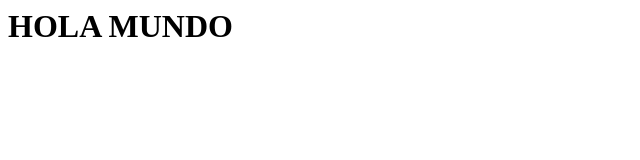
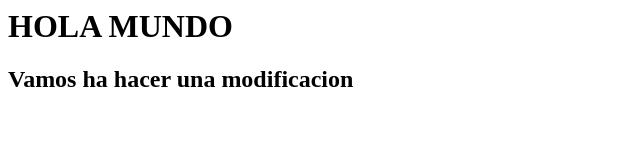
Before and after one commit to raulqlda/taller-git, a plain HTML site: page index.html in a window 1280 px wide. Shown: the whole page, without its empty margins (0-640 px from the left). Drawn offline with Linux system fonts and the light colour scheme.

Commit message:
He añadido un titulo h2

```diff
--- a/index.html
+++ b/index.html
@@ -1 +1,2 @@
 <h1>HOLA MUNDO</h1>
+<h2>Vamos ha hacer una modificacion</h2>
```
